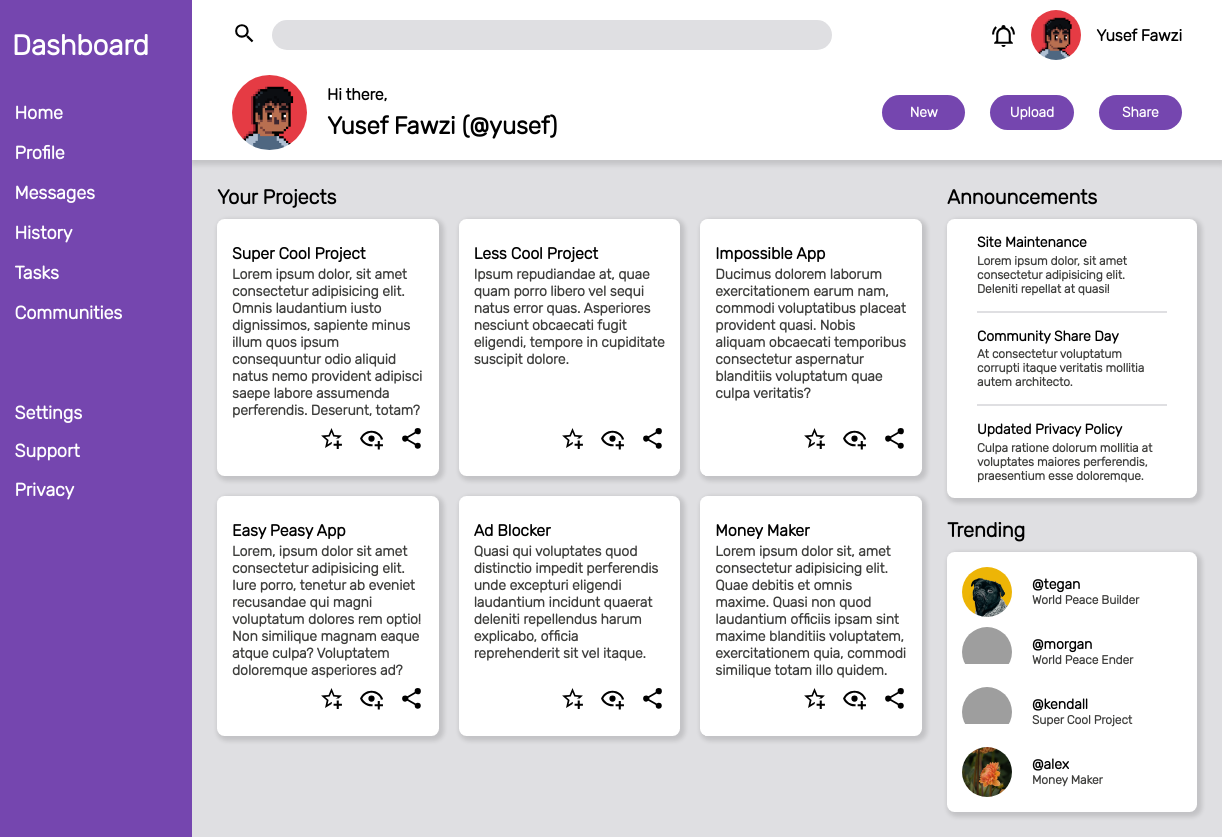
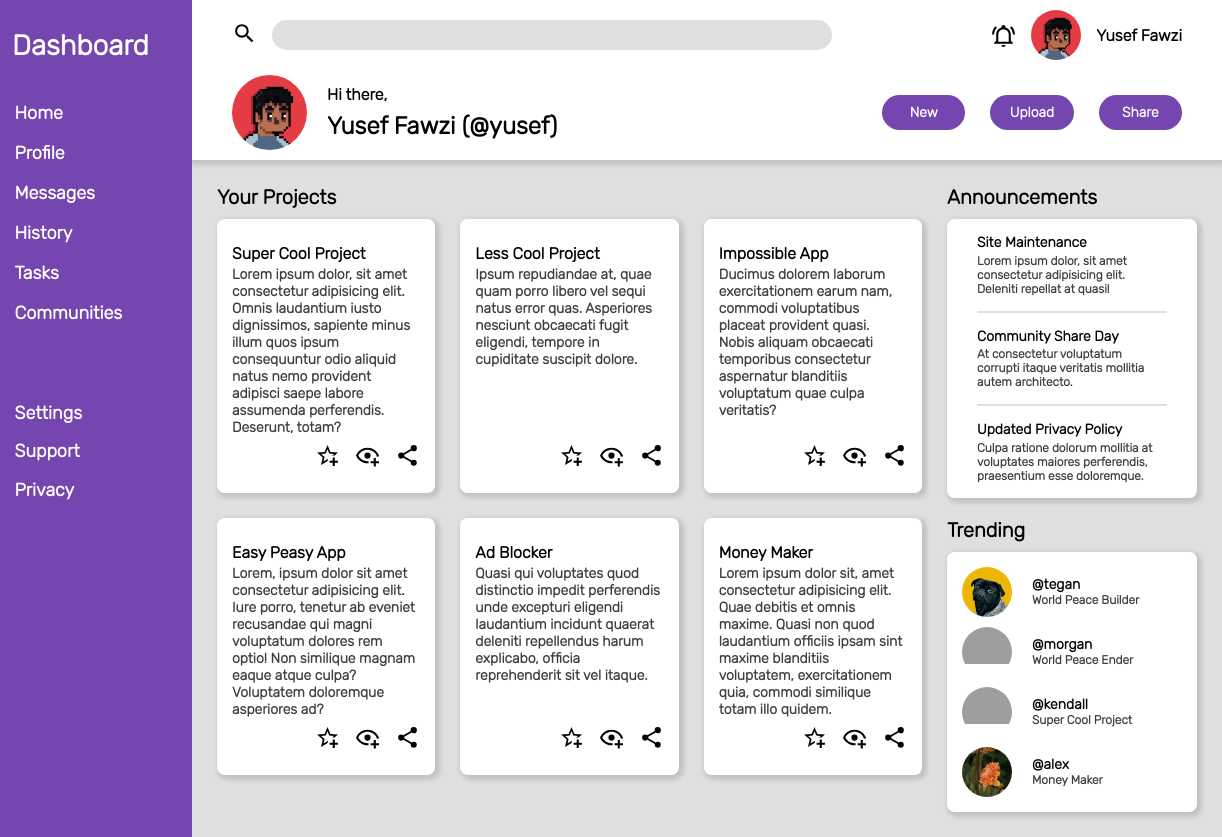
Before and after one commit to YousefDev145/admin-dashboard, a plain HTML site: page index.html in a window 1280 px wide. Shown: the full height of the page, 58-1280 px from the left. Drawn offline with Linux system fonts and the light colour scheme; grey boxes are pictures that could not be loaded; files whose address does not match are found by name.

Commit message:
Adjust positioning

```diff
--- a/style.css
+++ b/style.css
@@ -121,6 +121,7 @@ header {
 .top {
     display: grid;
     grid-template-columns: 1fr auto;
+    gap: 25px;
 }
 
 .searchbar-container {
@@ -219,9 +220,9 @@ input[type="search"]::-webkit-search-results-decoration {
 .projects {
     align-self: start;
     display: grid;
-    grid-template-columns: repeat(auto-fit, minmax(200px, 1fr));
+    grid-template-columns: repeat(auto-fit, minmax(215px, 1fr));
     grid-auto-rows: auto;
-    gap: 20px;
+    gap: 25px;
 }
 
 .project, .announcements, .trending {
```
